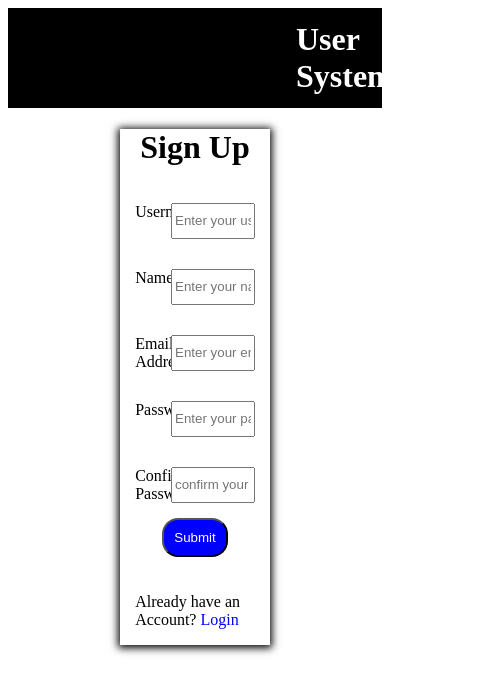
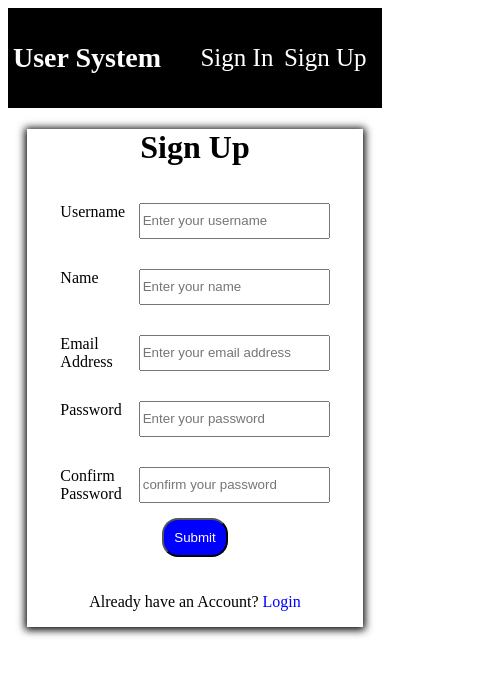
Before and after one commit to NickyGuants/project-management-system, a React (Create React App) app in the folder client/: page /register in a window 390 px wide. Shown: the top 694 px of the page, 504 px wide, since content can reach past the window. Built offline with nearby package versions, Linux system fonts and the light colour scheme.

Commit message:
style: add media queries

```diff
--- a/client/src/App.css
+++ b/client/src/App.css
@@ -1,4 +1,5 @@
 header {
+  width: 100%;
   display: flex;
   flex-direction: row;
   justify-content: space-between;
@@ -41,6 +42,10 @@
 .form h1 {
   text-align: center;
 }
+.form h2 {
+  text-align: center;
+  color: red;
+}
 .child {
   display: flex;
   flex-direction: row;
@@ -66,3 +71,33 @@
   text-decoration: none;
   color: blue;
 }
+
+@media only screen and (max-width: 580px) {
+  header {
+    width: 100%;
+    display: flex;
+    flex-direction: row;
+    justify-content: space-between;
+    align-items: center;
+  }
+  .branding {
+    margin-left: 5px;
+  }
+  header .user {
+    display: flex;
+    flex-direction: row;
+    justify-content: space-evenly;
+    width: 50%;
+    margin-right: 5px;
+    font-size: 25px;
+  }
+  header h1 {
+    font-size: 28px;
+  }
+  .form {
+    width: 90%;
+  }
+  header a {
+    font-size: 25px;
+  }
+}
```
